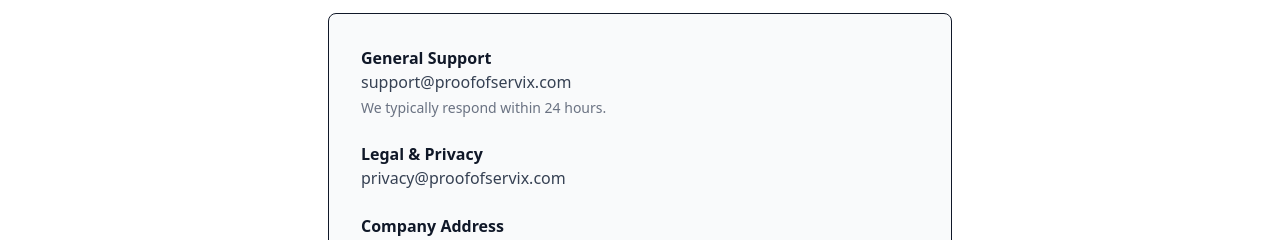
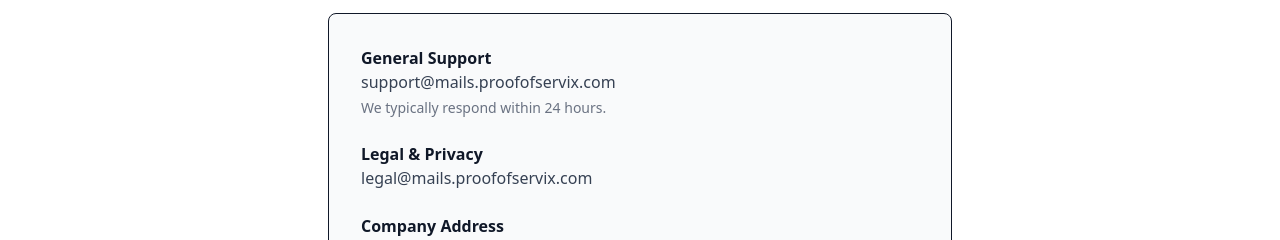
Before and after one commit to proofofservix/Proof-of-Servix, a Next.js app: page /contact in a window 1280 px wide. Shown: the part 300-540 px from the top of the page. Built offline with nearby package versions, Linux system fonts and the light colour scheme; no server answers.

Commit message:
Update contact page with support email

```diff
--- a/app/contact/page.tsx
+++ b/app/contact/page.tsx
@@ -17,12 +17,12 @@ export default function Contact() {
         <div className="space-y-6 bg-gray-50 p-8 rounded-lg border">
           <div>
             <p className="font-bold text-gray-900">General Support</p>
-            <p className="text-gray-700">support@proofofservix.com</p>
+            <p className="text-gray-700">support@mails.proofofservix.com</p>
             <p className="text-sm text-gray-500 mt-1">We typically respond within 24 hours.</p>
           </div>
           <div>
             <p className="font-bold text-gray-900">Legal & Privacy</p>
-            <p className="text-gray-700">privacy@proofofservix.com</p>
+            <p className="text-gray-700">legal@mails.proofofservix.com</p>
           </div>
           <div>
             <p className="font-bold text-gray-900">Company Address</p>
```
